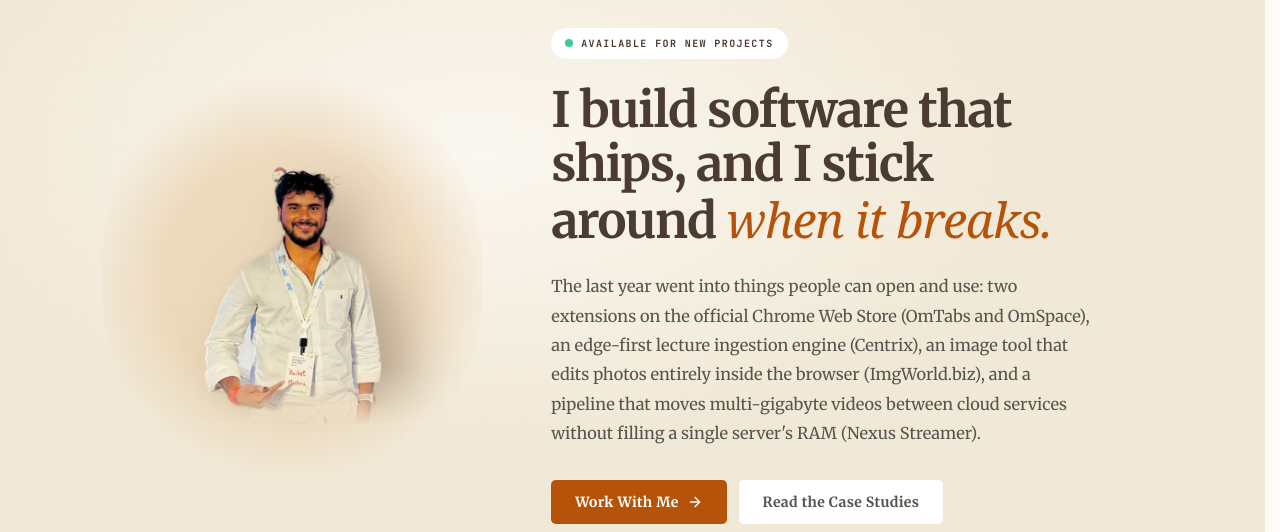
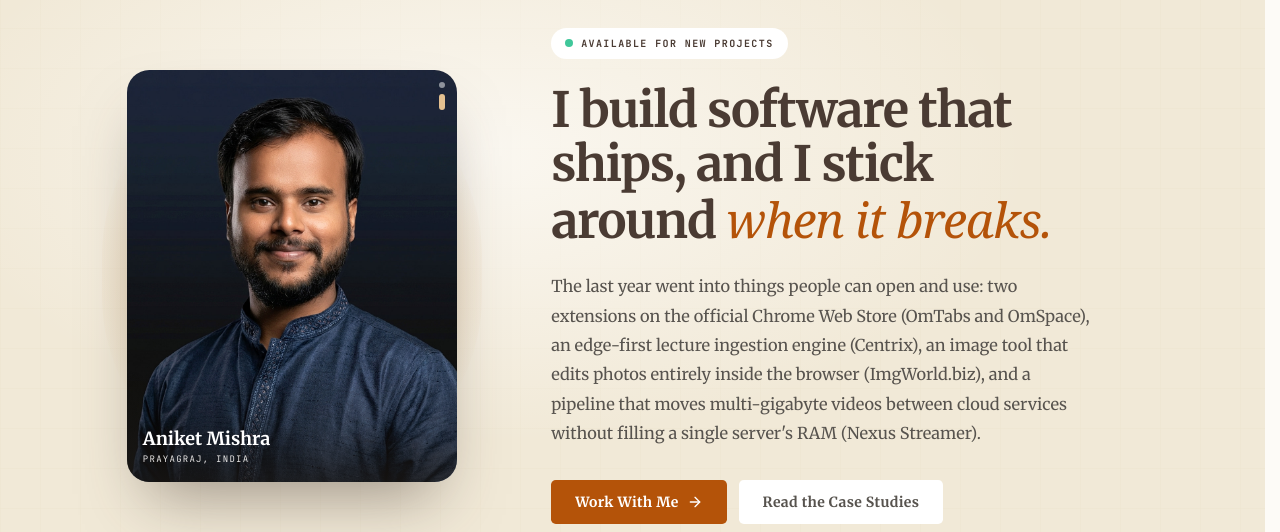
Before and after one commit to Mishra-Aniket/testing, a Next.js app: page /about in a window 1280 px wide. Shown: the part 172-704 px from the top of the page. Built offline with nearby package versions, Linux system fonts and the light colour scheme; no server answers; a web font is replaced by a local one.

Commit message:
fix(about): restore original photos with their backgrounds in the approved borderless rounded card — both photos crossfading, cutout experiment rolled back

```diff
--- a/app/about/AboutClientView.jsx
+++ b/app/about/AboutClientView.jsx
@@ -41,8 +41,8 @@ const TIMELINE = [
 ];
 
 const PHOTOS = [
-  { src: "/me-cutout.png", label: "Photo 1" },
-  { src: "/me-cutout-2.png", label: "Photo 2" },
+  { src: "/me-1.jpg", label: "Photo 1" },
+  { src: "/me-2.jpg", label: "Photo 2" },
 ];
 
 const WORK_STEPS = [
@@ -131,14 +131,8 @@ export default function AboutClientView() {
                       "radial-gradient(circle, rgba(233,214,182,0.95) 0%, rgba(228,192,144,0.45) 45%, rgba(241,233,215,0) 72%)",
                   }}
                 />
-                <div
-                  className="relative mx-auto w-[300px] sm:w-[350px]"
-                  style={{
-                    maskImage: "linear-gradient(to bottom, black 80%, transparent 99%)",
-                    WebkitMaskImage: "linear-gradient(to bottom, black 80%, transparent 99%)",
-                  }}
-                >
-                  <div className="relative w-full" style={{ aspectRatio: "760 / 680" }}>
+                <div className="relative mx-auto w-[280px] sm:w-[330px] rounded-[1.4rem] overflow-hidden bg-[#F3EBDD] shadow-[0_34px_64px_-22px_rgba(74,59,51,0.5)]">
+                  <div className="relative aspect-[4/5]">
                     {PHOTOS.map((p, i) => (
                       <motion.img
                         key={p.src}
@@ -146,26 +140,30 @@ export default function AboutClientView() {
                         src={p.src}
                         alt="Aniket Mishra"
                         initial={false}
-                        animate={{ opacity: active === i ? 1 : 0, scale: active === i ? 1 : 1.03 }}
+                        animate={{ opacity: active === i ? 1 : 0, scale: active === i ? 1 : 1.04 }}
                         transition={{ duration: 1, ease: [0.16, 1, 0.3, 1] }}
-                        className="absolute inset-0 w-full h-full object-contain object-bottom"
-                        style={{ filter: "drop-shadow(26px 22px 26px rgba(74,59,51,0.35))" }}
+                        className="absolute inset-0 w-full h-full object-cover"
                         draggable={false}
                       />
                     ))}
+                    <div aria-hidden="true" className="absolute inset-x-0 bottom-0 h-28 bg-gradient-to-t from-[#1C1917]/75 via-[#1C1917]/25 to-transparent" />
+                    <div className="absolute bottom-0 inset-x-0 px-4 pb-4">
+                      <div className="font-serif text-white text-lg font-bold leading-tight">Aniket Mishra</div>
+                      <div className="font-mono text-[9px] uppercase tracking-[0.14em] text-[#E7E5E4] mt-0.5">Prayagraj, India</div>
                     </div>
-                  <div className="relative flex justify-center gap-2 -mt-4">
+                    <div className="absolute top-3 right-3 flex flex-col gap-1.5">
                       {PHOTOS.map((_, i) => (
                         <button
                           key={i}
                           type="button"
                           aria-label={`Photo ${i + 1}`}
                           onClick={() => setActive(i)}
-                        className={`h-1.5 rounded-full cursor-pointer transition-all ${
-                          active === i ? "bg-[#B45309] w-5" : "w-1.5 bg-[#C9BCA0] hover:bg-[#B45309]/60"
+                          className={`w-1.5 rounded-full cursor-pointer transition-all ${
+                            active === i ? "bg-[#E4C090] h-4" : "h-1.5 bg-white/50 hover:bg-white/80"
                           }`}
                         />
                       ))}
+                    </div>
                   </div>
                 </div>
               </motion.div>
```
Lines whose indentation alone changed are shown as unchanged.
